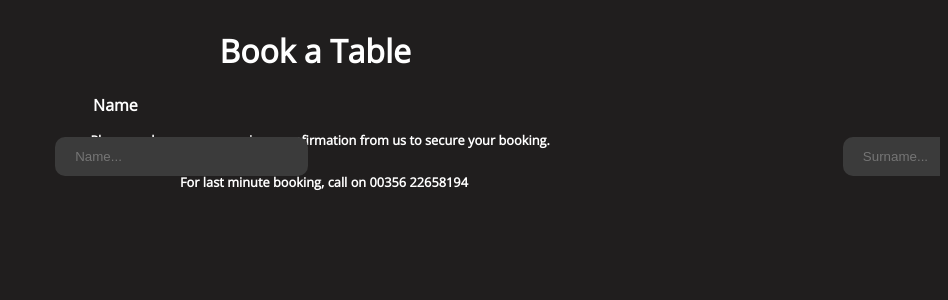
After one commit to liamattard/websiteAssignment, a PHP site: page /reservations.html in a window 1280 px wide. The commit adds this page. Shown: the top 300 px of the page, without its empty margins (332-1280 px from the left). Run offline with PHP 8.4, Linux system fonts and the light colour scheme.

Commit message:
updated contact us and reservation ftit

```diff
--- /dev/null
+++ b/reservations.html
@@ -0,0 +1,43 @@
+<!DOCTYPE html>
+
+<html lang = "en">
+
+
+        <head>
+
+                <meta charset="UTF-8">
+                <meta name="viewport" content="width=device-width, initial-scale=1.0">
+                <meta http-equiv="X-UA-Compatible" content="ie=edge">
+                <link href="https://fonts.googleapis.com/css?family=Open+Sans" rel="stylesheet">
+                <link rel="stylesheet" href="style.css">
+                </link>
+                <title>8Bit Burger</title>
+
+
+        </head>
+        <body>
+
+            <h1 class = "title">Book a Table </h1>
+            <h2 class = "warningbooking"> Please make sure you receive a confirmation from us to secure your booking.</h2>
+            <h3 class = "warningbooking2"> For last minute booking, call on 00356 22658194 </h3>
+            <h4 class = "placeholdername1">Name </h4>
+
+            <div >
+
+
+                    <input type = "text" id = "name" name = "firstname" placeholder="Name... " class="textboxpos3" >
+                    <input type = "text" id = "surname" name = "Surname" placeholder="Surname... " class="textboxpos4"  >
+
+                </div>
+
+
+
+
+
+
+
+
+
+
+
+        </body>
--- a/style.css
+++ b/style.css
@@ -1,6 +1,89 @@
+html, body
+{
+    max-width: 100%;
+    overflow-x: hidden;
+}
 body{
     background-color: #201e1e;
+
 }
+
+
+input[type=text], select {
+    width: 20%;
+    position:relative;
+    padding: 12px 20px;
+    display: inline-block;
+    border: 1px rgb(59, 59, 59);
+    background-color:rgb(59, 59, 59);
+    border-radius: 10px;
+    box-sizing: border-box;
+  }
+  .textboxpos1
+  {
+    margin-top: 25%;
+    margin-left: 6%;
+    left:10%;
+    color: white;
+
+
+  }
+  .textboxpos2
+  {
+    margin-top: 25%;
+    margin-left: 6%;
+    left:32%;
+    color:white;
+
+  }
+  .textboxpos3
+  {
+
+    position:relative;
+    top: 35%;
+    margin-left: 20%;
+    left:10%;
+    color: white;
+
+
+  }
+  .textboxpos4
+  {
+
+    position:relative;
+    top: 35%;
+    margin-left: 20%;
+    left:32%;
+    color: white;
+
+
+  }
+  .placeholdername1
+  {
+    font-family: 'Open Sans', sans-serif;
+    position:relative;
+    top: 30%;
+    margin-left: 20%;
+    left:13%;
+    color: white;
+
+
+  }
+
+  .textareaquery
+  {
+    position: absolute;
+    background-color:  rgb(59, 59, 59);
+    border-color: rgb(59, 59, 59);
+    left:16%;
+    top:110%;
+    color: white;
+    padding: 12px 20px;
+    border-radius: 10px;
+
+
+  }
+
 
 li{
     float: left;
@@ -23,26 +106,9 @@ ul {
     align-content: center;
 
 }
-.fries img
+
+div.test
 {
-    display: block;
-    margin-left:350px;
-    margin-top: 60px;
-    margin-right: auto;
-    width: 50%;
-}
-textarea
-{
-    display:block;
-    margin-left:660px;
-    margin-right: auto;
-
-
-
-}
-
-
-div.test{
 
     position: relative;
     left: 0;
@@ -62,21 +128,79 @@ div.test{
 }
 
 
-    .body{
+ .title
+ {
 
 
-    font-family: 'Open', sans;
+    font-family: 'Open Sans', sans-serif;
     position: relative;
     font-size:200%;
-    color: #bccd00;
-    left: 45%;
+    color: white;
+    left: 43%;
+    top: 5%;
+
+
+ }
+
+.contactPara
+{
+    font-family: 'Open Sans', sans-serif;
+    position: relative;
+    font-size:100%;
+    color: white;
+    left: 10%;
+    margin-left:6%;
     top: 5%;
 
 
 
-    }
 
 
+}
+.social
+{
+
+    font-family: 'Open Sans', sans-serif;
+    float: right;
+    position: relative;
+    font-size:100%;
+    color: white;
+    right: 10%;
+    margin-right: 6%;
+    top: 1%;
+
+
+
+}
+
+.querytitle
+{
+    font-family: 'Open Sans', sans-serif;
+    float: left;
+    position: relative;
+    font-size:100%;
+    color: white;
+    left:10%;
+    margin-left: 6%;
+    margin-top: 20%;
+    top: 200%;
+
+
+
+
+}
+.querytit1
+{
+    font-family: 'Open Sans', sans-serif;
+    position: relative;
+
+    font-size:80%;
+    color: white;
+    left:10%;
+    margin-top: 23%;
+
+
+}
 
 .logo
 {
@@ -84,79 +208,197 @@ div.test{
     position: relative;
     width: 10%;
     height: 10%;
-    margin-left: 46%;
+    left: 45%;
 
 
 
 }
-.rectangle
+
+.subtitle
 {
 
-    position:relative;
-  height: 2px;
-  width: 800px;
-  left:20%;
+    font-family: 'Open Sans', sans-serif;
+    position: relative;
+    font-size:130%;
+    color: white;
+    left: 35%;
+    top: 30%;
 
-  background-color: #bccd00;
 
+
+
+}
+.button
+{
+
+  position:absolute;
+  background-color: transparent;
+  border: none;
+  color: white;
+  padding: 16px 32px;
+  text-align: center;
+  text-decoration: none;
+  display: inline-block;
+  font-size:16px;
+  cursor: pointer;
+
+
+
+
+}
+.button1
+{
+  background-color:transparent;
+  color: white;
+  border: 2px solid #bccd00;
+  top:205%;
+  left:45%;
+
+}
+.fa {
+    padding: 20px;
+    font-size: 30px;
+    width: 50px;
+    text-align: center;
+    text-decoration: none;
+    margin: 5px 2px;
+  }
+
+  .fa:hover {
+      opacity: 0.7;
+  }
+
+  .fa-facebook {
+    background: #3B5998;
+    color: white;
+  }
+  .fa-instagram {
+    background: #125688;
+  color: white;
+ }
+ .warningbooking
+ {
+
+    font-family: 'Open Sans', sans-serif;
+    position: absolute;
+    font-size:80%;
+    color: white;
+    left: 33%;
+    top: 15%;
+
+ }
+ .warningbooking2
+ {
+
+    font-family: 'Open Sans', sans-serif;
+    position: absolute;
+    font-size:80%;
+    color: white;
+    left: 40%;
+    top: 20%;
+
+ }
+
+
+#map
+{
+
+    height: 300px;
+    width: 100%;
 
 
 }
 
 
 
-
-
-
-@media(max-width: 991px)
+ @media(max-width: 991px) /*smaller than 991px */
 {
-
-    .body
-    {
-
-        position: relative;
-        font-size: 155%;
-       left: 47%;
-
-    }
     .logo
     {
-
-        position: relative;
-        width: 9%;
+        position:relative;
+        margin-top:10%;
+        width:9%;
         height: 9%;
-        margin-left: 50%;
+        left:45%;
 
 
 
     }
 
 
-}
+    .title
+    {
+        font-size: 150%;
+        left:30%;
 
-@media(max-width: 500px)
-{
-
-    .body
+    }
+    .subtitle
     {
 
-        position: relative;
-        font-size: 100%;
-        left:35%;
-
+        font-size:80%;
+        left:17%;
 
     }
-    .logo
+    .contactPara
     {
 
+        font-size:80%;
+        left:15%;
+
+    }
+    .querytitle
+    {
+
+        font-size:80%;
+
+    }
+    .social
+    {
+
+        font-size:80%;
+       left:2%;
+
+    }
+    .querytitle
+    {
         position: relative;
-        width: 8%;
-        height: 8%;
-       margin-left:40%;
+        top:10%;
+        left:5%;
 
 
 
     }
+    .textboxpos1
+    {
+
+        position: relative;
+        top:130%;
 
 
+
+    }
+    .textboxpos2
+    {
+        position: relative;
+        top:130%;
+
+
+    }
+    .textareaquery
+    {
+
+        position: relative;
+        top:115%;
+
+        left:0%;
+
+
+    }
+    .button1
+    {
+        position: relative;
+        top:140%;
+        left:35%;
+
+    }
 }
```
Also changed, not shown: contact.html (+73 -5 lines), assets/20150727-teriyaki-burger-recipe-15.jpg (added), assets/contact us.png (added).
